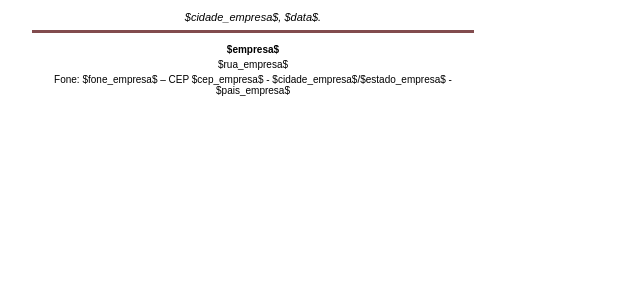
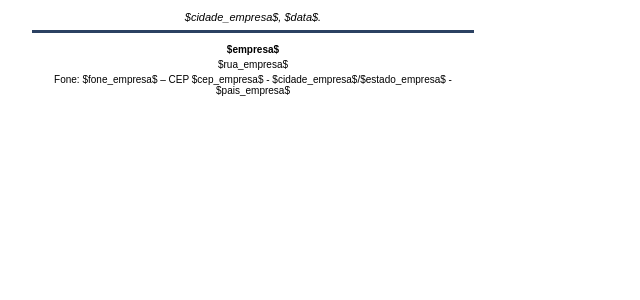
Before and after one commit to Endrylrm/doc-generator-gui, a Python web app: template data/Templates/footer.html in a window 1280 px wide. Shown: the top 300 px of the page, without its empty margins (0-640 px from the left). Run offline with Jinja, Linux system fonts and the light colour scheme; the template is opened without the code that fills it, so the values that code supplies are empty.

Commit message:
change separator color.

```diff
--- a/data/Templates/footer.html
+++ b/data/Templates/footer.html
@@ -22,7 +22,7 @@
     <tr>
       <td></td>
     </tr>
-    <td width="440" style="border-top: 3px solid #824c4e"></td>
+    <td width="440" style="border-top: 3px solid #2b4162"></td>
   </table>
   <table>
     <tr>
--- a/data/Templates/header.html
+++ b/data/Templates/header.html
@@ -17,7 +17,7 @@
   </table>
   <table>
     <tr>
-      <td align="center" width="485" style="border-top: 3px solid #824c4e"></td>
+      <td align="center" width="485" style="border-top: 3px solid #2b4162"></td>
     </tr>
   </table>
 </div>
```
